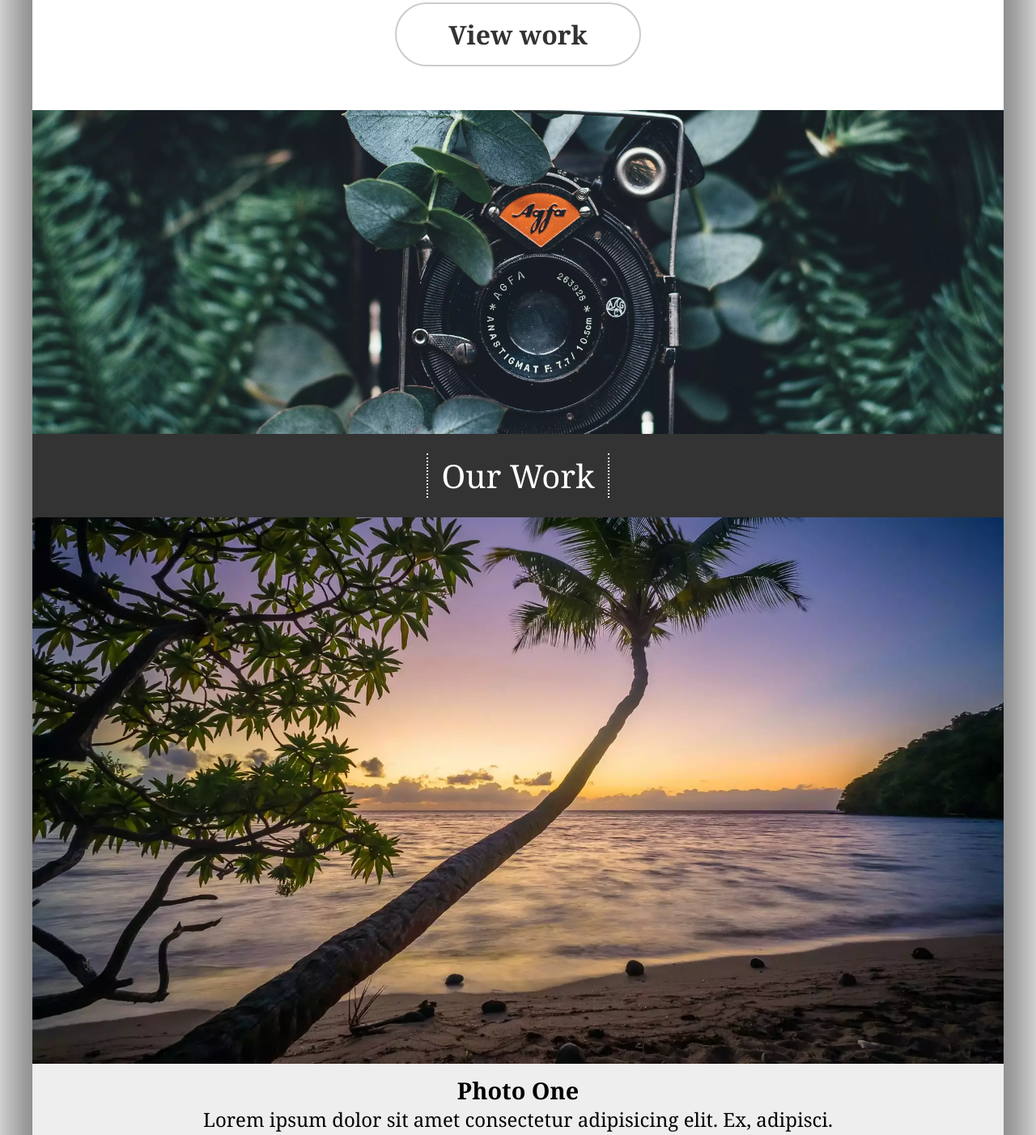
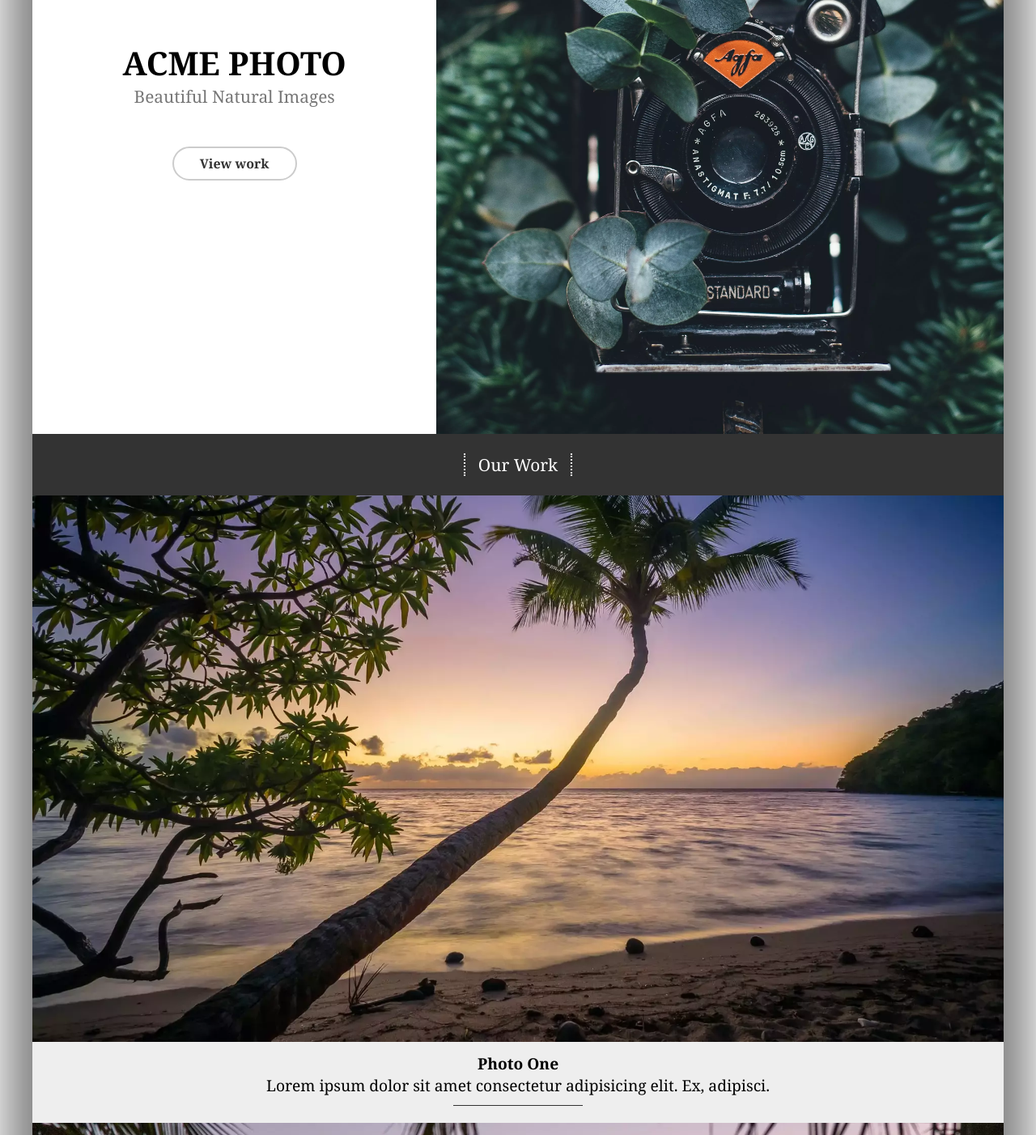
Before and after one commit to milan978gh/acme-photo, a plain HTML site: page index.html in a window 1280 px wide. Shown: the part 264-1666 px from the top of the page at 81% size. Drawn offline with nearby package versions, Linux system fonts and the light colour scheme.

Commit message:
@media 1200px css done

```diff
--- a/css/styles.css
+++ b/css/styles.css
@@ -134,3 +134,34 @@ footer p{
     }
 
 }
+
+/* screen above 1200px */
+@media(min-width: 1200px){
+    h1{
+        font-size: 2.5rem;
+    }
+    h2{
+        font-size: 1.3rem;
+    }
+    #landing{
+        display: flex;
+        height: 100%;
+    }
+    #landing-text,
+    #landing-img{
+        height: 100vh;
+    }
+    .btn{
+        font-size: 1rem;
+        padding: .5rem 2rem;
+    }.caption h3{
+        font-size: 1.2rem;
+    }
+    .caption p,
+    footer p{
+        font-size: 1.2rem;
+    }
+    footer h3{
+        font-size: 2rem;
+    }
+}
```
